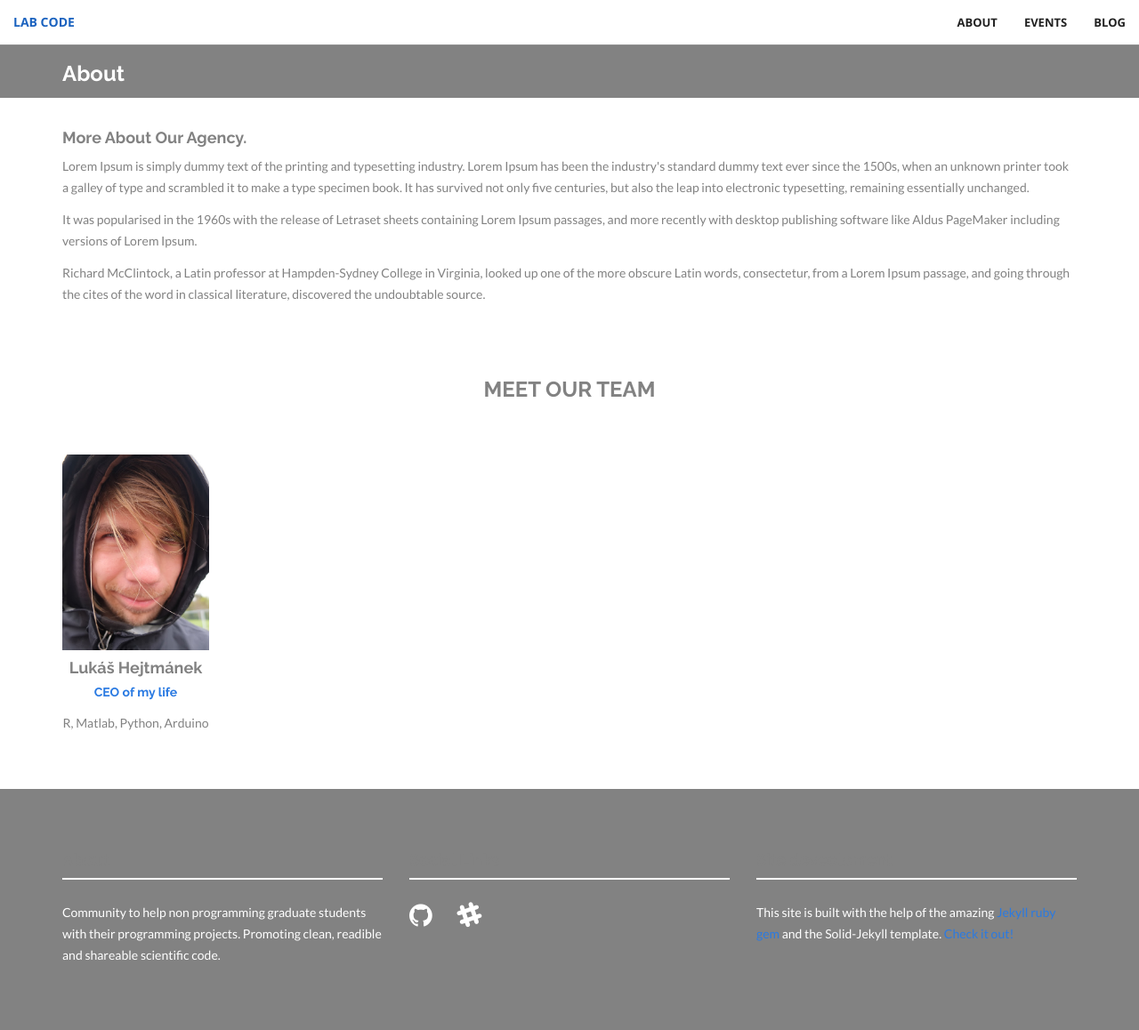
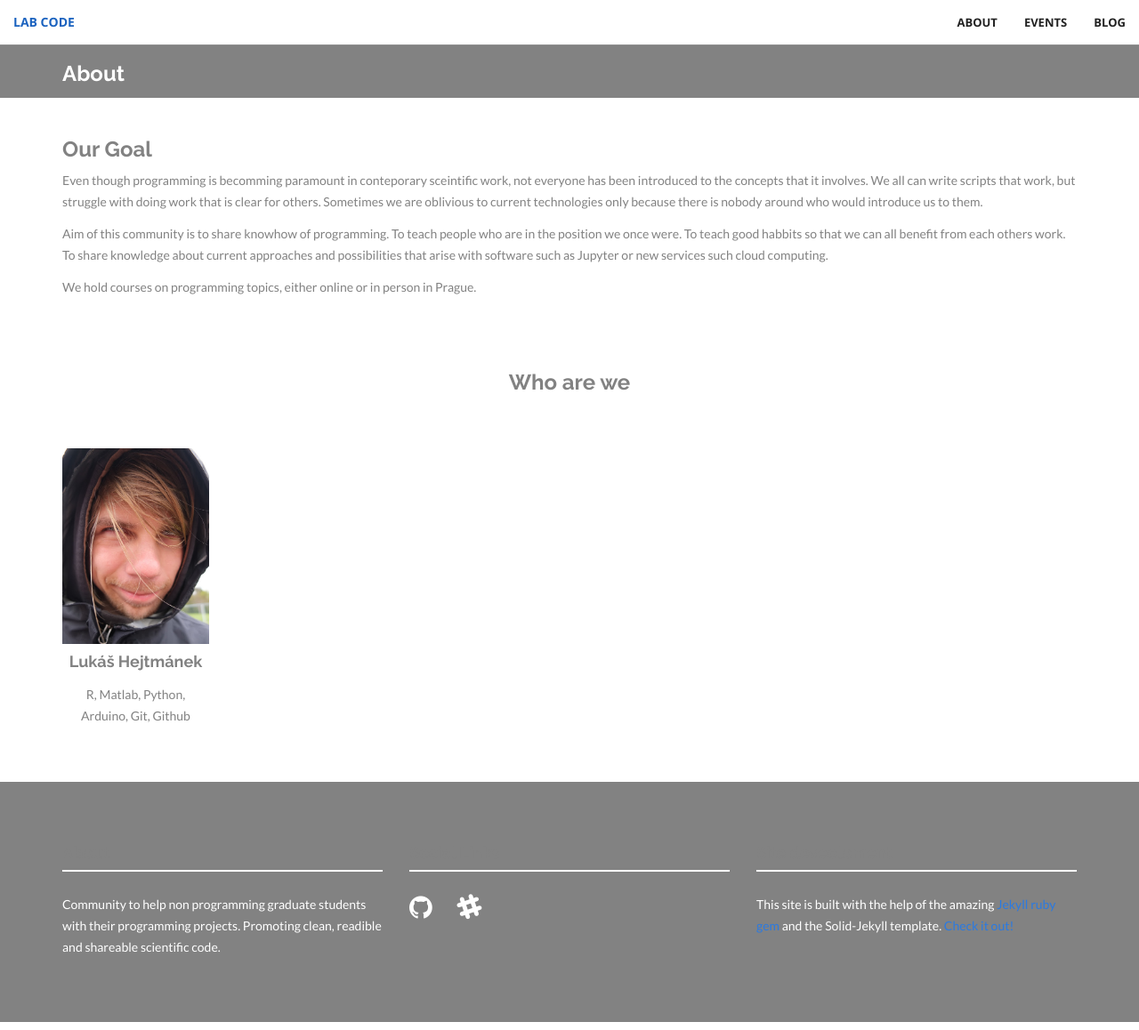
Before and after one commit to lab-code/lab-code, a Jekyll site: the page built from about.html, in a window 1280 px wide and 1158 px high. Shown: the whole window at 89% size. Built offline with Jekyll 4.4.1, drawn with Linux system fonts in a browser that asks for light colours; nearby versions of some CDN libraries.

Commit message:
Nicer presentation, adds text, closes #5

```diff
--- a/_data/members.yml
+++ b/_data/members.yml
@@ -1,9 +1,10 @@
+#title is a fa-fa- image name from http://fontawesome.io/icons/
 - name: Lukáš Hejtmánek
-  position: CEO of my life
-  code: R, Matlab, Python, Arduino
+  focus: Neurosciences
+  code: R, Matlab, Python, Arduino, Git, Github
   img: team01.jpg
   social:
     - title: envelope #use for email address
       url: mailto:hejtmy@gmail.com
-    - title: twitter
-      url: http:\\twitter.com\hejtmy_
+    - title: github
+      url: http:\\github.com\hejtmy
--- a/_includes/blog/members.html
+++ b/_includes/blog/members.html
@@ -1,8 +1,8 @@
 <div class="container mtb">
   <div class="row centered">
-    <h3 class="mb">MEET OUR TEAM</h3>
+    <h3 class="mb">Who are we</h3>
     {% for member in site.data.members %}
-      <div class="col-lg-2 col-md-2 col-sm-2">
+      <div class="col-lg-2 col-md-3 col-sm-4 col-xs-6">
         <div class="he-wrap tpl6">
         <img src="{{ "/assets/img/members/" | prepend: site.baseurl }}{{ member.img }}" alt="">
           <div class="he-view">
--- a/about.html
+++ b/about.html
@@ -6,10 +6,10 @@ permalink: /about/
 <div class="container mtb">
     <div class="row">
         <div class="col-lg-12">
-            <h4>More About Our Agency.</h4>
-            <p>Lorem Ipsum is simply dummy text of the printing and typesetting industry. Lorem Ipsum has been the industry's standard dummy text ever since the 1500s, when an unknown printer took a galley of type and scrambled it to make a type specimen book. It has survived not only five centuries, but also the leap into electronic typesetting, remaining essentially unchanged. </p>
-            <p>It was popularised in the 1960s with the release of Letraset sheets containing Lorem Ipsum passages, and more recently with desktop publishing software like Aldus PageMaker including versions of Lorem Ipsum.</p>
-            <p>Richard McClintock, a Latin professor at Hampden-Sydney College in Virginia, looked up one of the more obscure Latin words, consectetur, from a Lorem Ipsum passage, and going through the cites of the word in classical literature, discovered the undoubtable source.</p>
+            <h3>Our Goal</h3>
+            <p>Even though programming is becomming paramount in conteporary sceintific work, not everyone has been introduced to the concepts that it involves. We all can write scripts that work, but struggle with doing work that is clear for others. Sometimes we are oblivious to current technologies only because there is nobody around who would introduce us to them.</p>
+            <p>Aim of this community is to share knowhow of programming. To teach people who are in the position we once were. To teach good habbits so that we can all benefit from each others work. To share knowledge about current approaches and possibilities that arise with software such as Jupyter or new services such cloud computing.</p>
+            <p>We hold courses on programming topics, either online or in person in Prague.</p>
         </div>
     </div><! --/row -->
 </div><! --/container -->
```
